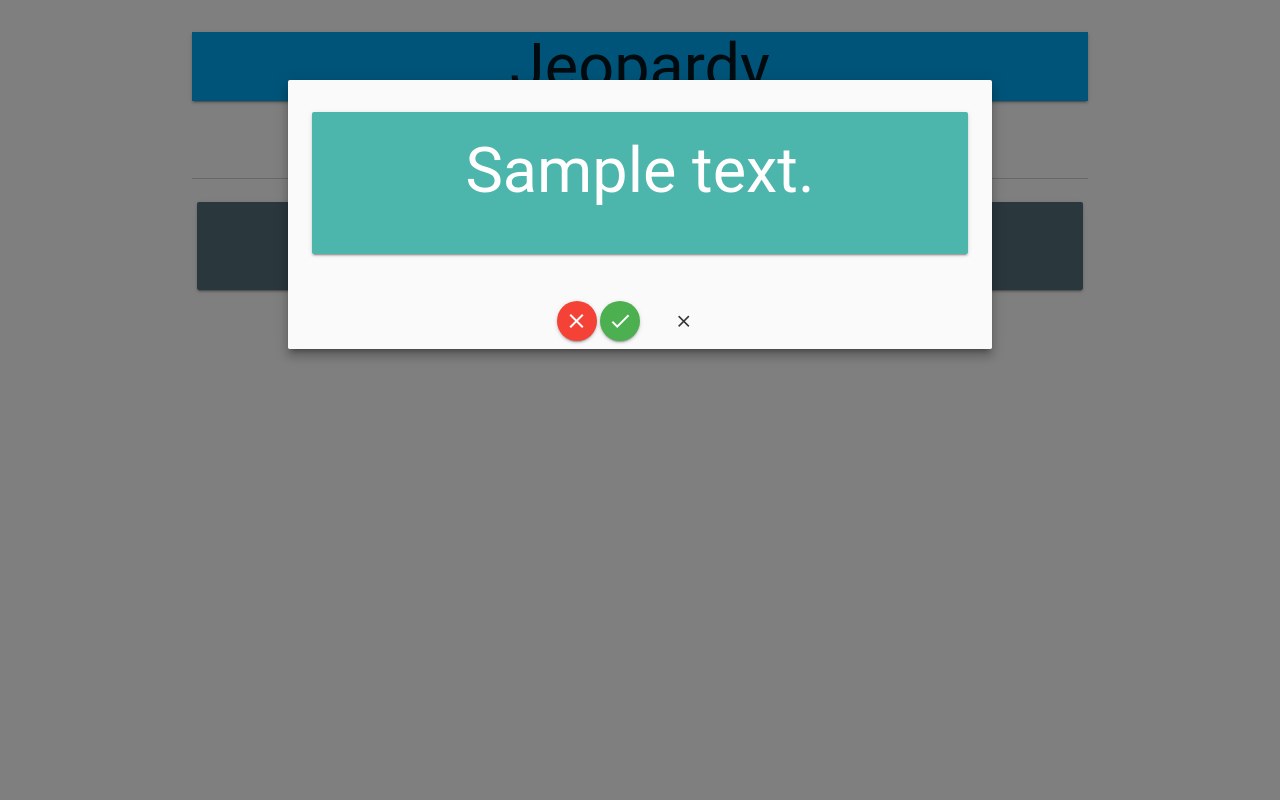
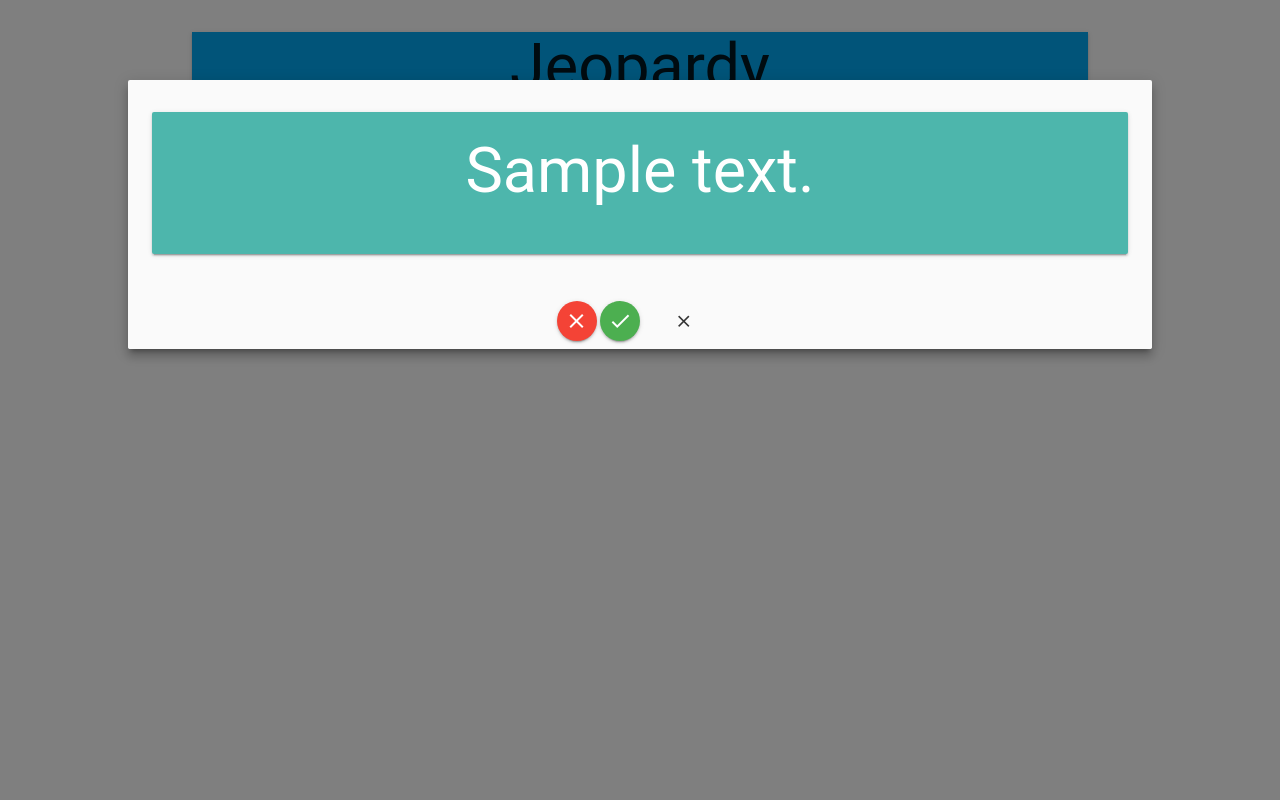
Before and after one commit to MarlonSchultz/jeopardy, a PHP site: template View/jeopardy.html.twig in a window 1280 px wide, after a click that opens the changed part. Run offline with PHP 8.4, Linux system fonts and the light colour scheme; the template is opened without the code that fills it: most values are stand-ins (such as "Sample title", 1, 10 or a date in 2020); some libraries are stand-ins or nearby versions; some web fonts are replaced.

Commit message:
a little bit of css for modal layer

```diff
--- a/View/base.html.twig
+++ b/View/base.html.twig
@@ -8,6 +8,8 @@
     <link rel="stylesheet" href="https://cdnjs.cloudflare.com/ajax/libs/materialize/0.97.8/css/materialize.min.css">
     <!--Let browser know website is optimized for mobile-->
     <meta name="viewport" content="width=device-width, initial-scale=1.0"/>
+
+    <link rel="stylesheet" href="jeopardy.css">
 </head>
 <body>
 <div class="container">
--- /dev/null
+++ b/web/jeopardy.css
@@ -0,0 +1,4 @@
+.modal {
+    width: 80% !important;
+    max-height: none;
+}
```
